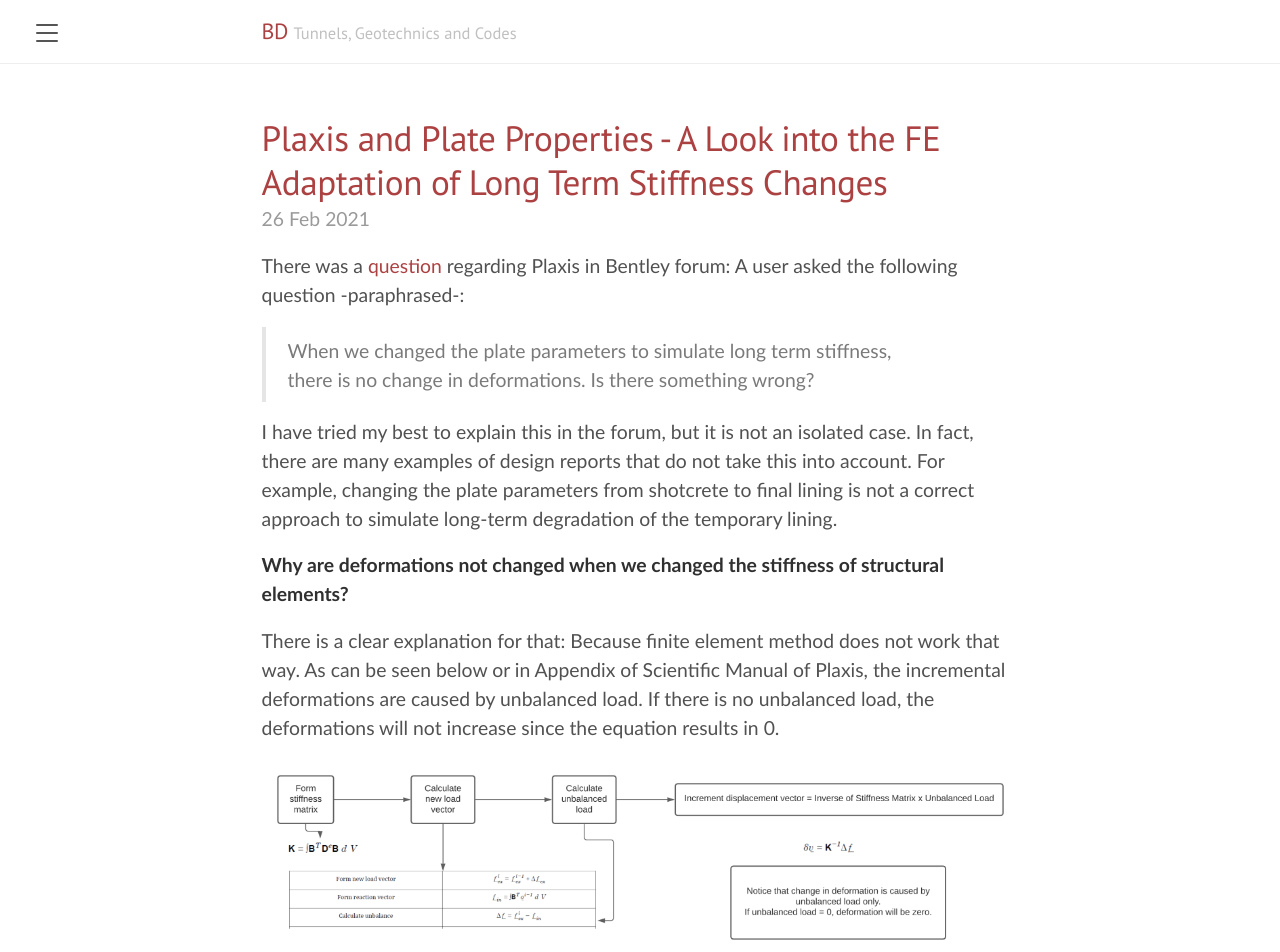
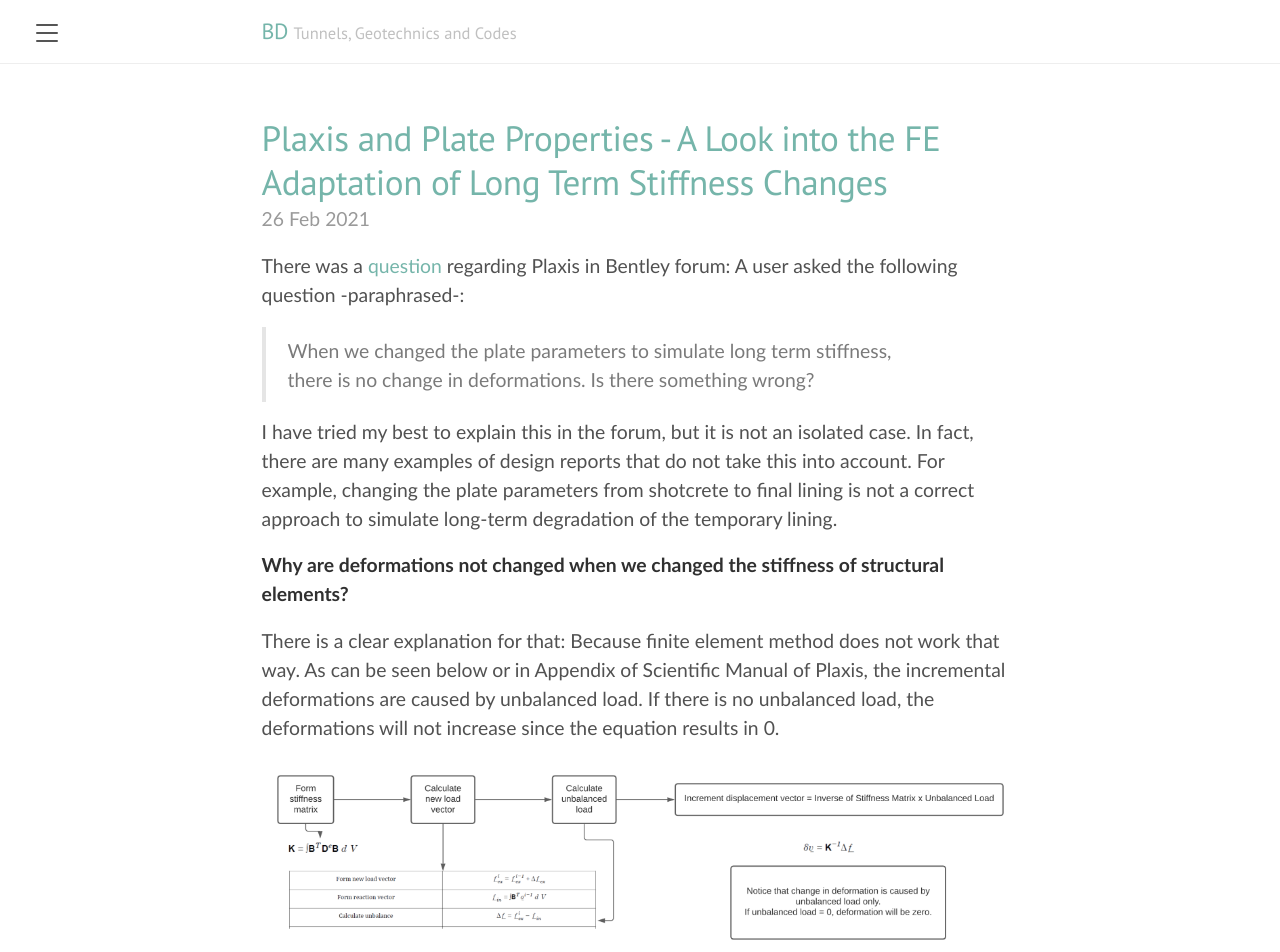
Before and after one commit to hdoer/berkdemir.github.io, a Jekyll site: the page built from index.html, in a window 1280 px wide. Shown: the top 952 px of the page. Built offline with Jekyll 4.4.1, drawn with Linux system fonts in a browser that asks for light colours; the list of posts is cut into pages by our own code.

Commit message:
Update lanyon.css

```diff
--- a/public/css/lanyon.css
+++ b/public/css/lanyon.css
@@ -435,12 +435,12 @@ a.pagination-item:hover {
 
 /* Red */
 .theme-base-08 #sidebar-checkbox:checked ~ .sidebar-toggle {
-  background-color: #ac4142;
+  background-color: #75b5aa;
 }
 .theme-base-08 .container a,
 .theme-base-08 .sidebar-toggle,
 .theme-base-08 .related-posts li a:hover {
-  color: #ac4142;
+  color: #75b5aa;
 }
 
 /* Orange */
```
